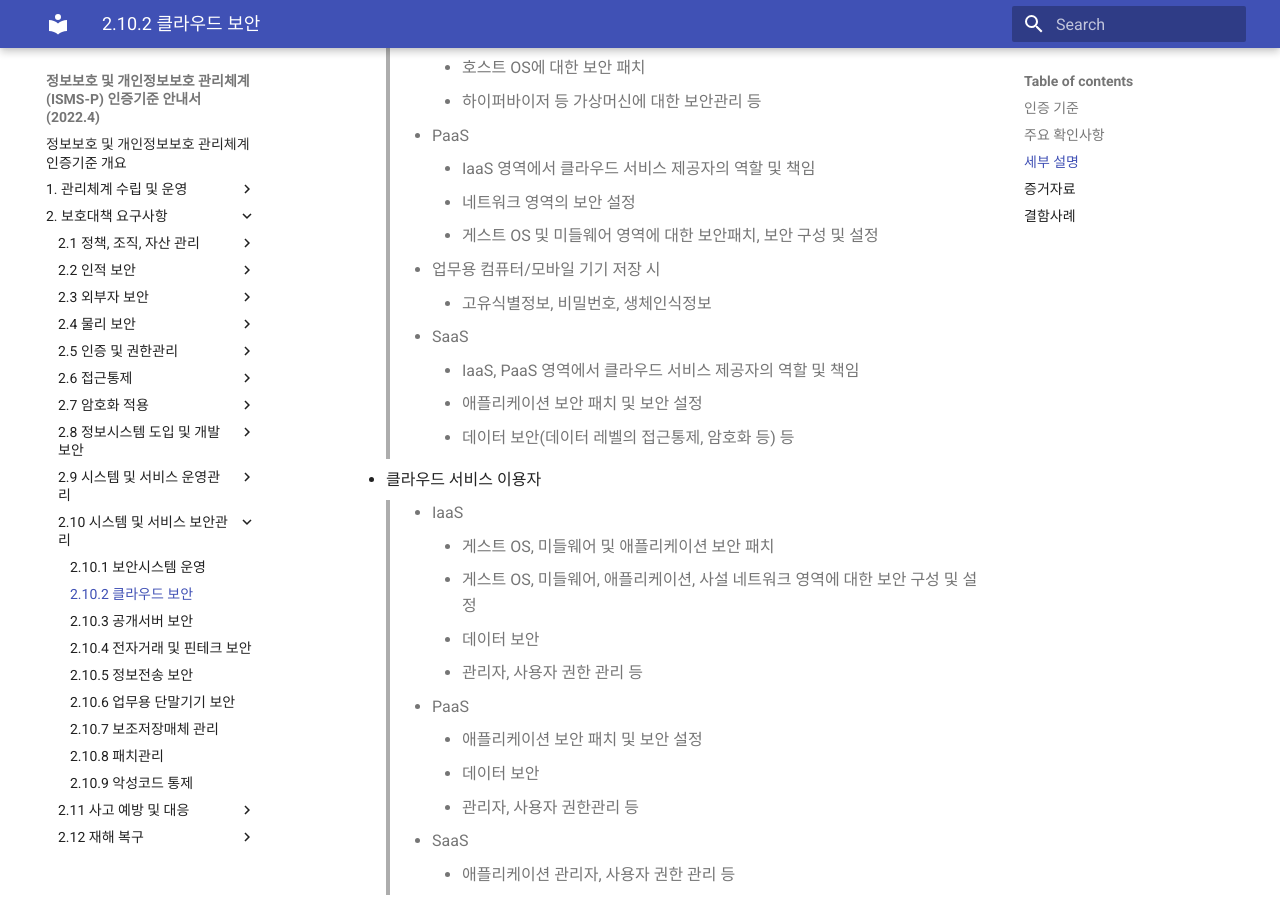
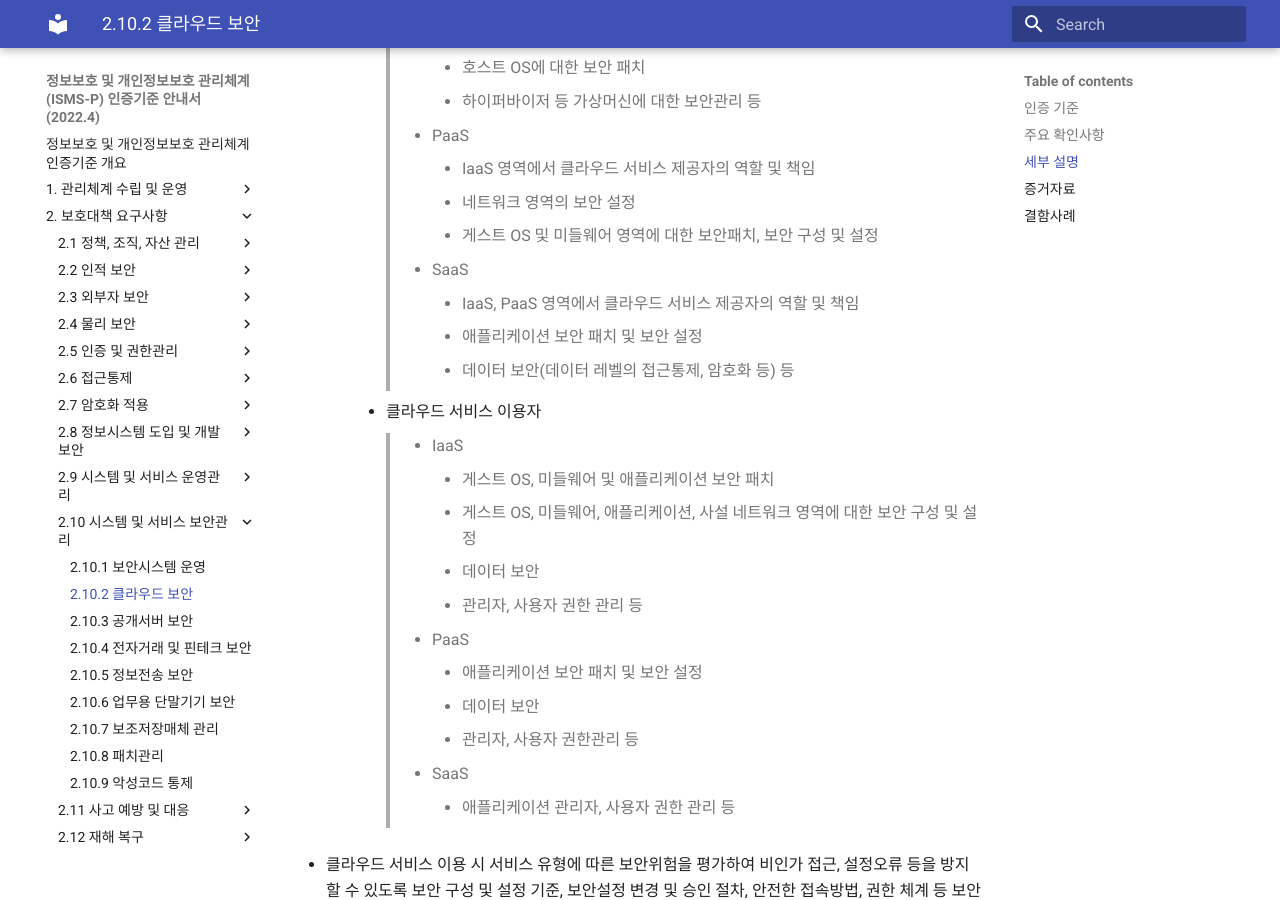
Before and after one commit to TouchstoneDocs/isms-docs, an MkDocs documentation site: the page built from docs/2. 보호대책 요구사항/2.10 시스템 및 서비스 보안관리/2.10.2 클라우드 보안.md, in a window 1280 px wide and 900 px high, scrolled down 981 px. Built offline with MkDocs 1.6.1 and Material for MkDocs 9.7.7, drawn with Linux system fonts in a browser that asks for light colours; old or Windows-style settings are respelled for this version of MkDocs.

Commit message:
내용 오류 수정

```diff
--- a/docs/2. 보호대책 요구사항/2.10 시스템 및 서비스 보안관리/2.10.2 클라우드 보안.md
+++ b/docs/2. 보호대책 요구사항/2.10 시스템 및 서비스 보안관리/2.10.2 클라우드 보안.md
@@ -32,8 +32,6 @@
         >     - IaaS 영역에서 클라우드 서비스 제공자의 역할 및 책임
         >     - 네트워크 영역의 보안 설정
         >     - 게스트 OS 및 미들웨어 영역에 대한 보안패치, 보안 구성 및 설정
-        > - 업무용 컴퓨터/모바일 기기 저장 시
-        >     - 고유식별정보, 비밀번호, 생체인식정보
         > - SaaS
         >     - IaaS, PaaS 영역에서 클라우드 서비스 제공자의 역할 및 책임
         >     - 애플리케이션 보안 패치 및 보안 설정
```
